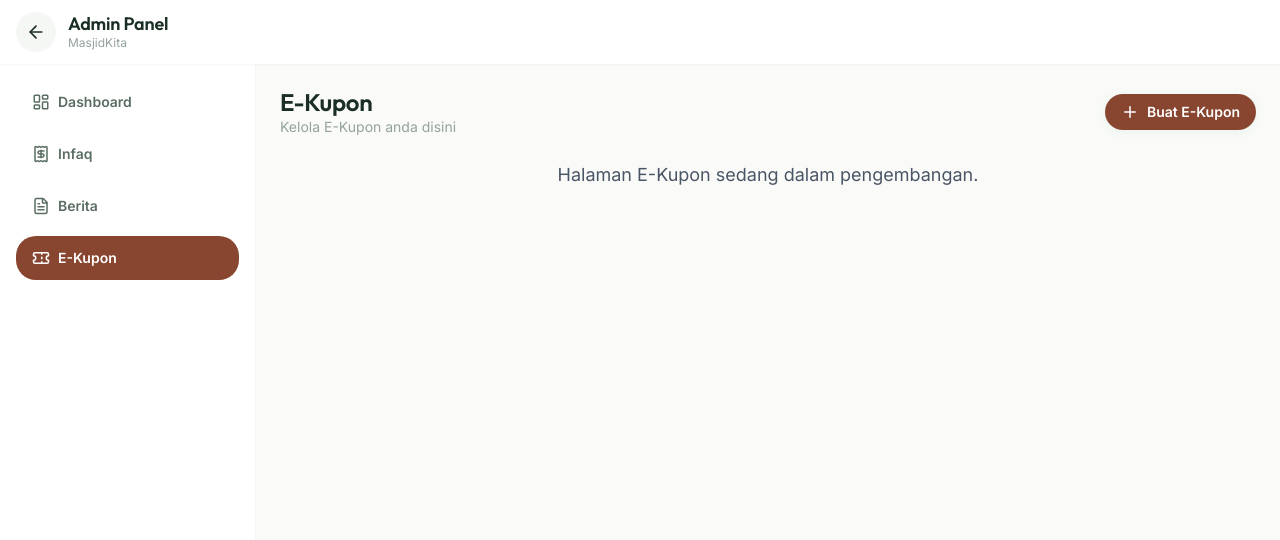
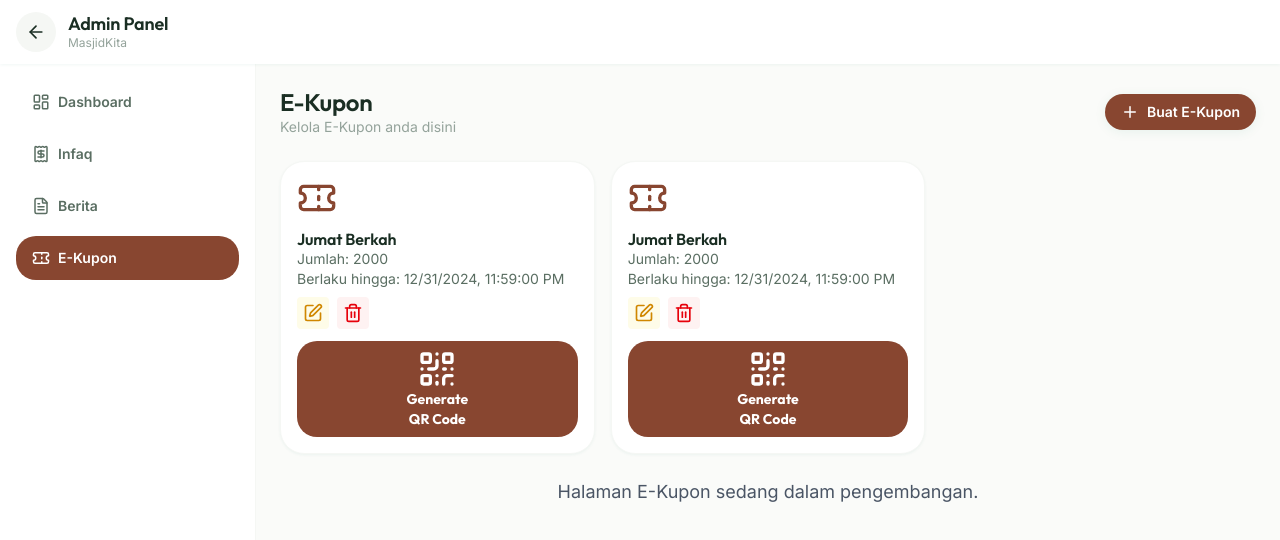
Before and after one commit to Bunstray/MasjidKita, a React (Vite) app: page /admin/e-coupons in a window 1280 px wide. Shown: the top 540 px of the page. Built offline with nearby package versions, Linux system fonts and the light colour scheme; sample sign-in values are in the browser's storage.

Commit message:
implement kupon list in admin e-kupon page

```diff
--- a/src/pages/admin/AdminEKupon.tsx
+++ b/src/pages/admin/AdminEKupon.tsx
@@ -1,10 +1,9 @@
 import { useState } from "react";
-import { Loader2, Plus } from "lucide-react";
-import { motion } from 'framer-motion';
+import { Edit, Loader2, Plus, QrCode, Ticket, Trash2 } from "lucide-react";
+import { motion } from "framer-motion";
 
 interface CoupounItems {
   id: string;
-    code: string;
   description: string;
   coupoun_amount: number;
   valid_until: string;
@@ -12,15 +11,28 @@ interface CoupounItems {
 
 export default function AdminEKupon() {
   const [showForm, setShowForm] = useState(false);
-    const [coupouns, setCoupouns] = useState<CoupounItems[]>([]);
+  const [coupouns, setCoupouns] = useState<CoupounItems[]>([
+    {
+      id: "1",
+      description: "Jumat Berkah ",
+      coupoun_amount: 2000,
+      valid_until: "2024-12-31T23:59",
+    },
+    {
+      id: "2",
+      description: "Jumat Berkah ",
+      coupoun_amount: 2000,
+      valid_until: "2024-12-31T23:59",
+    },
+  ]);
   const [loading, setLoading] = useState(false);
   const [isSubmitting, setIsSubmitting] = useState(false);
-    const [error, setError] = useState('');
+  const [error, setError] = useState("");
 
   // Coupoun Form State
-    const [description, setDescription] = useState('');
+  const [description, setDescription] = useState("");
   const [amount, setAmount] = useState(0);
-    const [validUntil, setValidUntil] = useState('');
+  const [validUntil, setValidUntil] = useState("");
 
   if (loading) {
     return (
@@ -34,7 +46,9 @@ export default function AdminEKupon() {
     <div className="space-y-6">
       <div className="flex items-center justify-between">
         <div>
-          <h2 className="font-heading text-2xl font-bold text-text-primary">E-Kupon</h2>
+          <h2 className="font-heading text-2xl font-bold text-text-primary">
+            E-Kupon
+          </h2>
           <p className="text-sm text-text-muted">Kelola E-Kupon anda disini</p>
         </div>
         <button
@@ -42,21 +56,29 @@ export default function AdminEKupon() {
           className="pressable flex items-center gap-2 rounded-xl bg-primary px-4 py-2 text-sm font-semibold text-white shadow-md transition-colors hover:bg-primary-dark"
         >
           <Plus size={18} />
-          {showForm ? 'Batal' : 'Buat E-Kupon'}
+          {showForm ? "Batal" : "Buat E-Kupon"}
         </button>
       </div>
 
       {showForm && (
         <motion.div
           initial={{ opacity: 0, height: 0 }}
-          animate={{ opacity: 1, height: 'auto' }}
+          animate={{ opacity: 1, height: "auto" }}
           className="overflow-hidden"
         >
-          <form /*onSubmit={handleSubmit}*/ className="rounded-2xl bg-white p-5 shadow-sm border border-bg-elevated space-y-4">
-            {error && <div className="rounded-xl bg-red-50 p-3 text-sm text-red-600">{error}</div>}
+          <form
+            /*onSubmit={handleSubmit}*/ className="rounded-2xl bg-white p-5 shadow-sm border border-bg-elevated space-y-4"
+          >
+            {error && (
+              <div className="rounded-xl bg-red-50 p-3 text-sm text-red-600">
+                {error}
+              </div>
+            )}
 
             <div className="space-y-1.5">
-              <label className="text-xs font-semibold text-text-secondary">Deskripsi Kupon</label>
+              <label className="text-xs font-semibold text-text-secondary">
+                Deskripsi Kupon
+              </label>
               <input
                 type="text"
                 value={description}
@@ -69,17 +91,22 @@ export default function AdminEKupon() {
 
             <div className="flex gap-4">
               <div className="space-y-1.5 flex-1">
-                <label className="text-xs font-semibold text-text-secondary">Jumlah</label>
+                <label className="text-xs font-semibold text-text-secondary">
+                  Jumlah
+                </label>
                 <input
                   type="number"
                   value={amount}
+                  o
                   onChange={(e) => setAmount(parseInt(e.target.value))}
                   required
                   className="w-full rounded-xl border border-gray-200 bg-bg-primary px-4 py-2.5 text-sm outline-none focus:border-primary"
                 />
               </div>
               <div className="space-y-1.5 flex-1">
-                <label className="text-xs font-semibold text-text-secondary">Berlaku hingga</label>
+                <label className="text-xs font-semibold text-text-secondary">
+                  Berlaku hingga
+                </label>
                 <div className="relative">
                   <input
                     type="datetime-local"
@@ -96,11 +123,54 @@ export default function AdminEKupon() {
               disabled={isSubmitting}
               className="pressable w-full rounded-xl bg-primary py-3 font-heading text-sm font-bold text-white transition-opacity disabled:opacity-50"
             >
-              {isSubmitting ? 'Menyimpan...' : 'Simpan E-Kupon'}
+              {isSubmitting ? "Menyimpan..." : "Simpan E-Kupon"}
             </button>
           </form>
         </motion.div>
       )}
+
+      {/* List of e-coupouns */}
+      <div className="grid gap-4 md:grid-cols-2 lg:grid-cols-3">
+        {coupouns.map((item) => (
+          <div
+            key={item.id}
+            className="flex justify-between rounded-2xl bg-white shadow-sm border border-bg-elevated p-4 md:flex-col"
+          >
+            <div className="mb-3 flex flex-col justify-center rounded-xl">
+              <Ticket size={40} className="mb-3 text-primary" />
+              <h3 className="font-heading font-bold text-text-primary">
+                {item.description}
+              </h3>
+              <p className="text-sm text-text-secondary">
+                Jumlah: {item.coupoun_amount}
+              </p>
+              <p className="text-sm text-text-secondary">
+                Berlaku hingga: {new Date(item.valid_until).toLocaleString()}
+              </p>
+              <div className="mt-2 flex items-center gap-2">
+                <button
+                  className="pressable rounded bg-yellow-50 p-1.5 text-yellow-600 hover:bg-yellow-100 transition-colors"
+                  title="Edit kupon"
+                >
+                  <Edit size={20} />
+                </button>
+                <button
+                  className="pressable rounded bg-red-50 p-1.5 text-red-600 hover:bg-red-100 transition-colors"
+                  title="Hapus kupon"
+                >
+                  <Trash2 size={20} />
+                </button>
+              </div>
+            </div>
+            <button className="pressable rounded-xl bg-primary font-heading text-sm font-bold text-white transition-opacity disabled:opacity-50">
+              <div className="flex flex-col items-center justify-center px-4 py-2">
+                <QrCode size={40} />
+                Generate <br></br> QR Code
+              </div>
+            </button>
+          </div>
+        ))}
+      </div>
 
       {/* <div className="grid gap-4 md:grid-cols-2 lg:grid-cols-3">
         {news.map((item) => (
@@ -137,9 +207,10 @@ export default function AdminEKupon() {
         ))}
       </div> */}
       <div className="flex flex-col items-center justify-center">
-            <p className="text-lg text-gray-600 ">Halaman E-Kupon sedang dalam pengembangan.</p>
+        <p className="text-lg text-gray-600 ">
+          Halaman E-Kupon sedang dalam pengembangan.
+        </p>
       </div>
     </div>
-
-    )
+  );
 }
```
Lines whose indentation alone changed are shown as unchanged.
